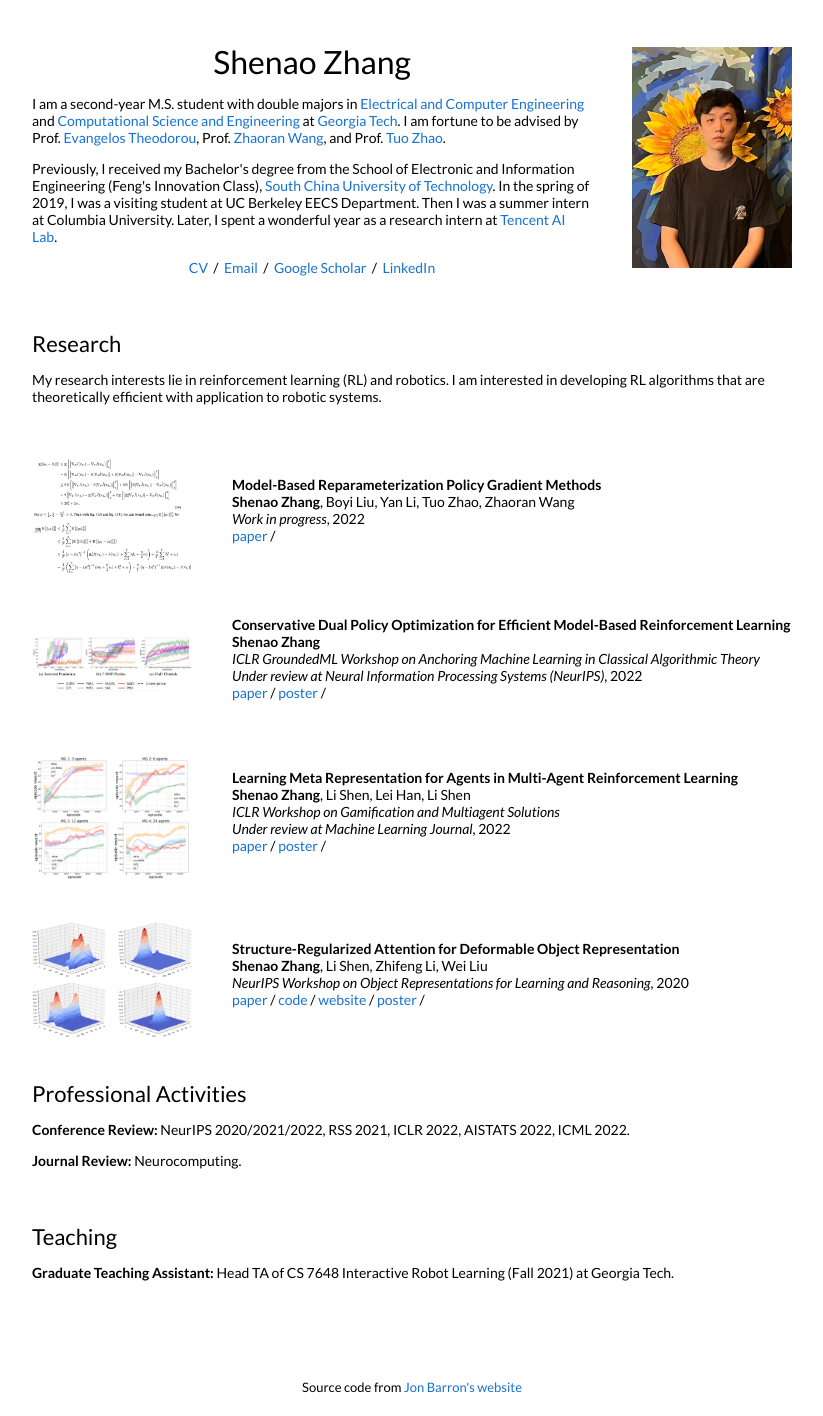
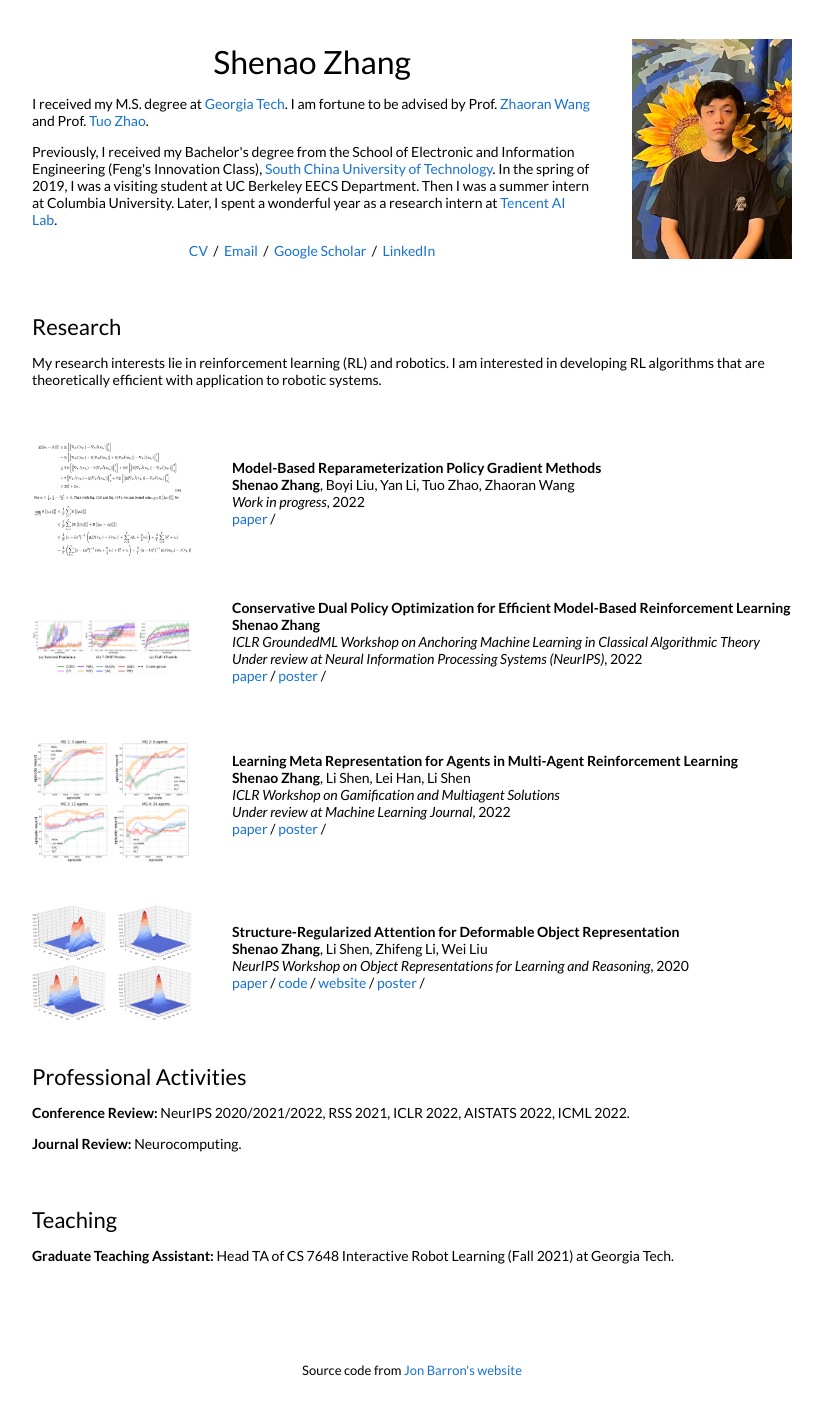
Before and after one commit to shenao-zhang/shenao-zhang.github.io, a Jekyll site: the page built from _posts/2021-12-02-mbpg.markdown, in a window 1280 px wide. Shown: the whole page, without its empty margins (228-1051 px from the left). Built offline with Jekyll 4.4.1, drawn with Linux system fonts in a browser that asks for light colours.

Commit message:
Update default.html

```diff
--- a/_layouts/default.html
+++ b/_layouts/default.html
@@ -25,7 +25,7 @@
               <h1>
                 Shenao Zhang
               </h1>
-              <p>I am a second-year M.S. student with double majors in <a href="https://www.ece.gatech.edu/">Electrical and Computer Engineering</a> and <a href="https://www.cse.gatech.edu/">Computational Science and Engineering</a> at <a href="https://www.gatech.edu/">Georgia Tech</a>. I am fortune to be advised by Prof. <a href="https://sites.gatech.edu/acds/">Evangelos Theodorou</a>, Prof. <a href="https://zhaoranwang.github.io/">Zhaoran Wang</a>, and Prof. <a href="https://www2.isye.gatech.edu/~tzhao80/">Tuo Zhao</a>.
+              <p>I received my M.S. degree at <a href="https://www.gatech.edu/">Georgia Tech</a>. I am fortune to be advised by Prof. <a href="https://zhaoranwang.github.io/">Zhaoran Wang</a> and Prof. <a href="https://www2.isye.gatech.edu/~tzhao80/">Tuo Zhao</a>.
               </p>
               <p>
                 Previously, I received my Bachelor's degree from the School of Electronic and Information Engineering (Feng's Innovation Class), <a href="https://www.scut.edu.cn/en/">South China University of Technology</a>. In the spring of 2019, I was a visiting student at UC Berkeley EECS Department. Then I was a summer intern at Columbia University. Later, I spent a wonderful year as a research intern at  <a href="https://ai.tencent.com/ailab/en/index/">Tencent AI Lab</a>.
```
